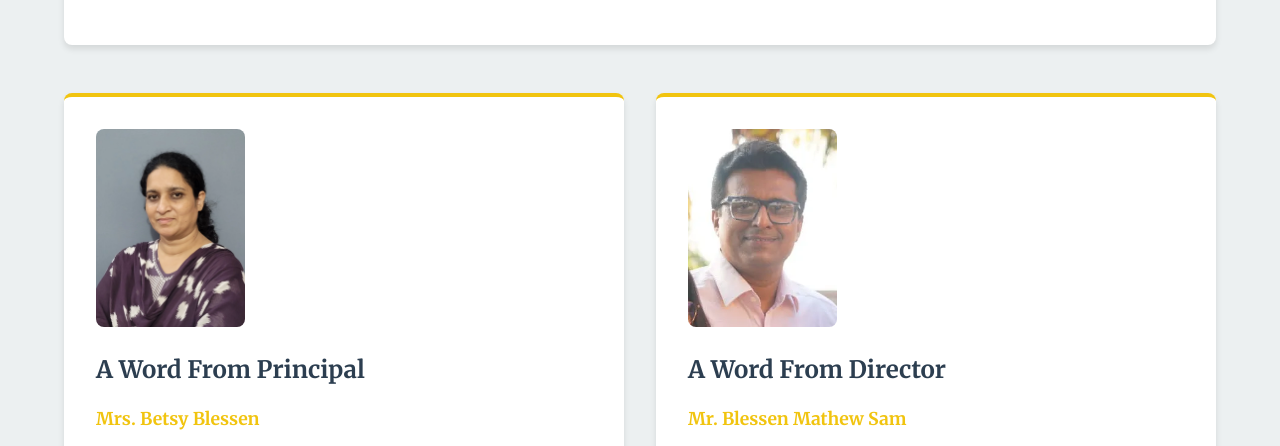
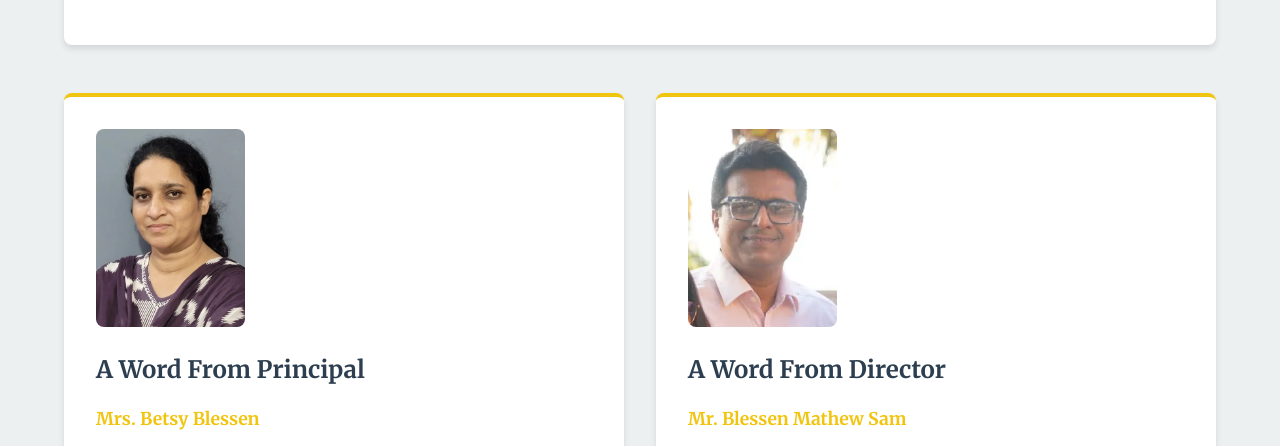
Before and after one commit to benzlenz/School-Website, a plain HTML site: page index.html in a window 1280 px wide. Shown: the part 769-1215 px from the top of the page. Drawn offline with Linux system fonts and the light colour scheme.

Commit message:
Update index.html

```diff
--- a/index.html
+++ b/index.html
@@ -50,7 +50,7 @@
 
                 <div class="messages-section">
                     <div class="message-card">
-                         <img src="assets/images/Pricipal.webp" alt="Principal - Mrs. Betsy Blessen" style="width: 30%; border-radius: 8px; margin-bottom: 1rem;">
+                         <img src="assets/images/Pricipal1.webp" alt="Principal - Mrs. Betsy Blessen" style="width: 30%; border-radius: 8px; margin-bottom: 1rem;">
                         <h3>A Word From Principal</h3>
                         <h4>Mrs. Betsy Blessen</h4>
                         <p>Welcome to Blessing School and Junior College of Commerce.</p>
```
